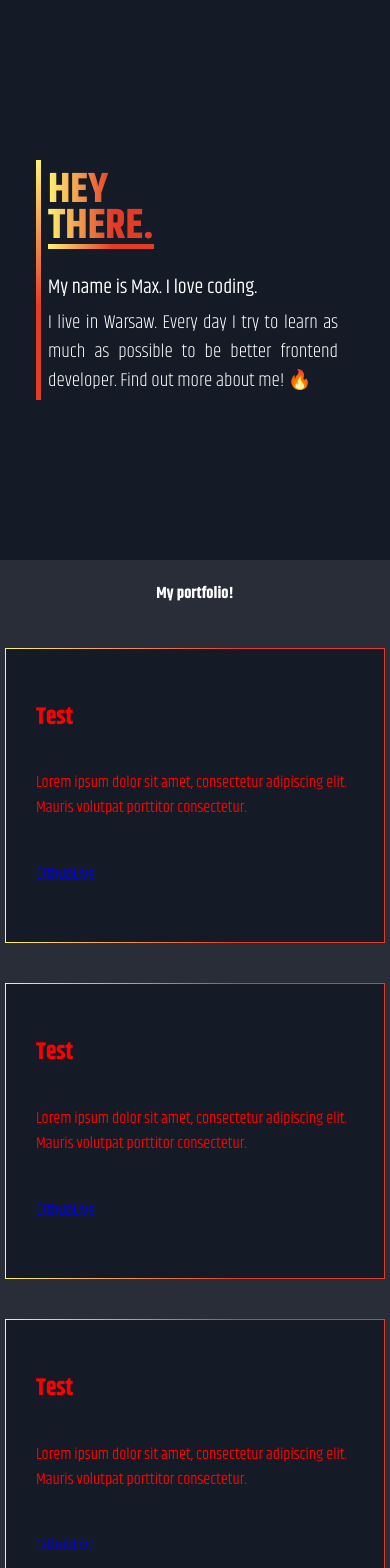
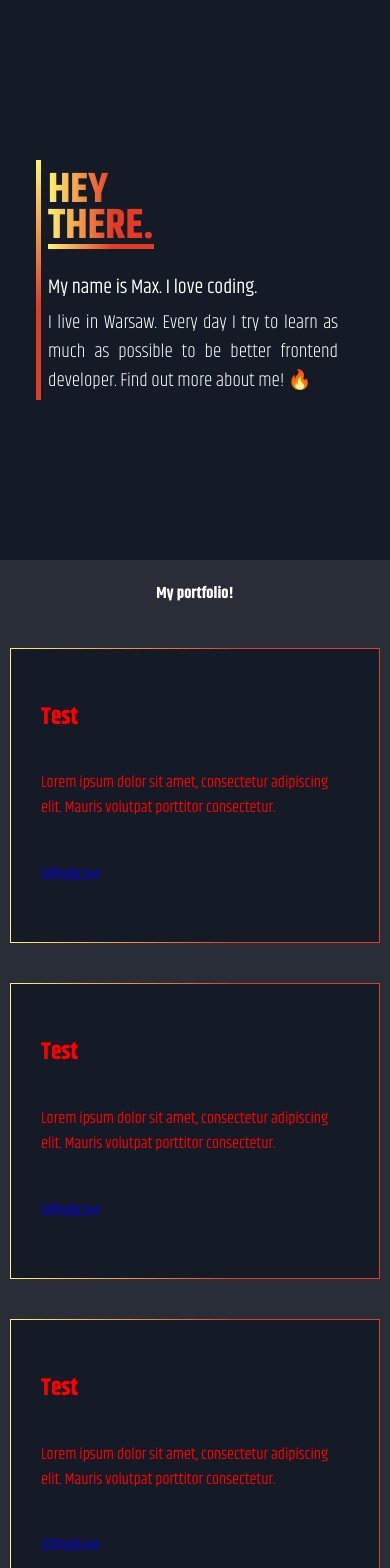
Before and after one commit to maksymilianMroz/maksymilianmroz.github.io, a React (Create React App) app: page / in a window 390 px wide. Shown: the top 1568 px of the page. Built offline with nearby package versions, Linux system fonts and the light colour scheme.

Commit message:
Margin added to portfolio item, to improve how it looks on mobile

```diff
--- a/src/components/Portfolio/PortfolioItem/PortfolioItem.module.scss
+++ b/src/components/Portfolio/PortfolioItem/PortfolioItem.module.scss
@@ -2,7 +2,8 @@
 
 .PortfolioItem {
     color: $basic-font-color;
-    margin: 20px 0;
+    margin: 20px 5px;
+
     background-color: lime;
     max-width: 700px;
 
```
